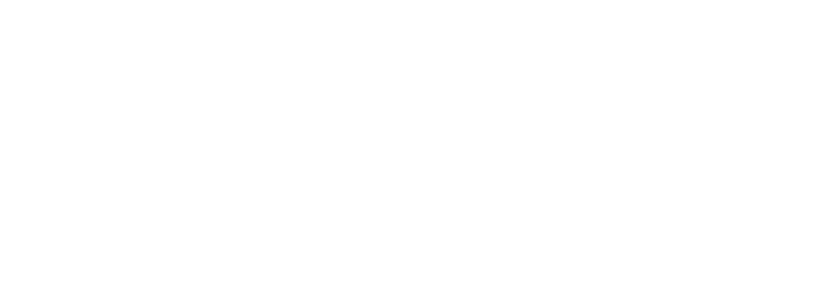
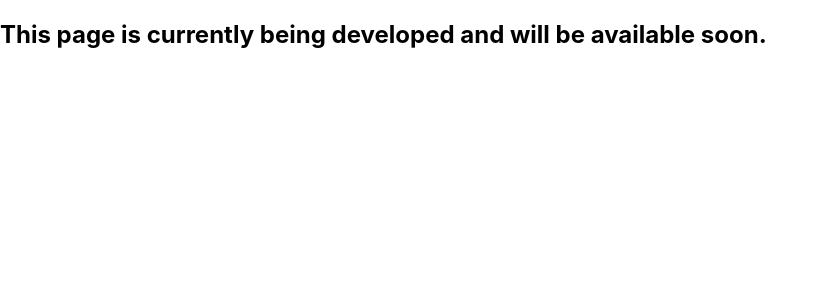
Before and after one commit to ahmedeid6842/book-store, a React (Create React App) app: page /categories in a window 1280 px wide. Before the commit this address had no page. Shown: the top 300 px of the page, without its empty margins (0-828 px from the left). Built offline with nearby package versions, Linux system fonts and the light colour scheme.

Commit message:
Cerate the category page

```diff
--- a/src/App.js
+++ b/src/App.js
@@ -1,12 +1,14 @@
 import './App.css';
 import { Route, Routes } from 'react-router-dom';
 import Book from './pages/Book';
+import Categories from './pages/Categories';
 
 function App() {
   return (
     <>
       <Routes>
         <Route path="/" element={<Book />} />
+        <Route path="/categories" element={<Categories />} />
       </Routes>
     </>
   );
--- /dev/null
+++ b/src/pages/Categories.jsx
@@ -0,0 +1,7 @@
+import React from 'react';
+
+const Categories = () => (
+  <h2>This page is currently being developed and will be available soon.</h2>
+);
+
+export default Categories;
```
